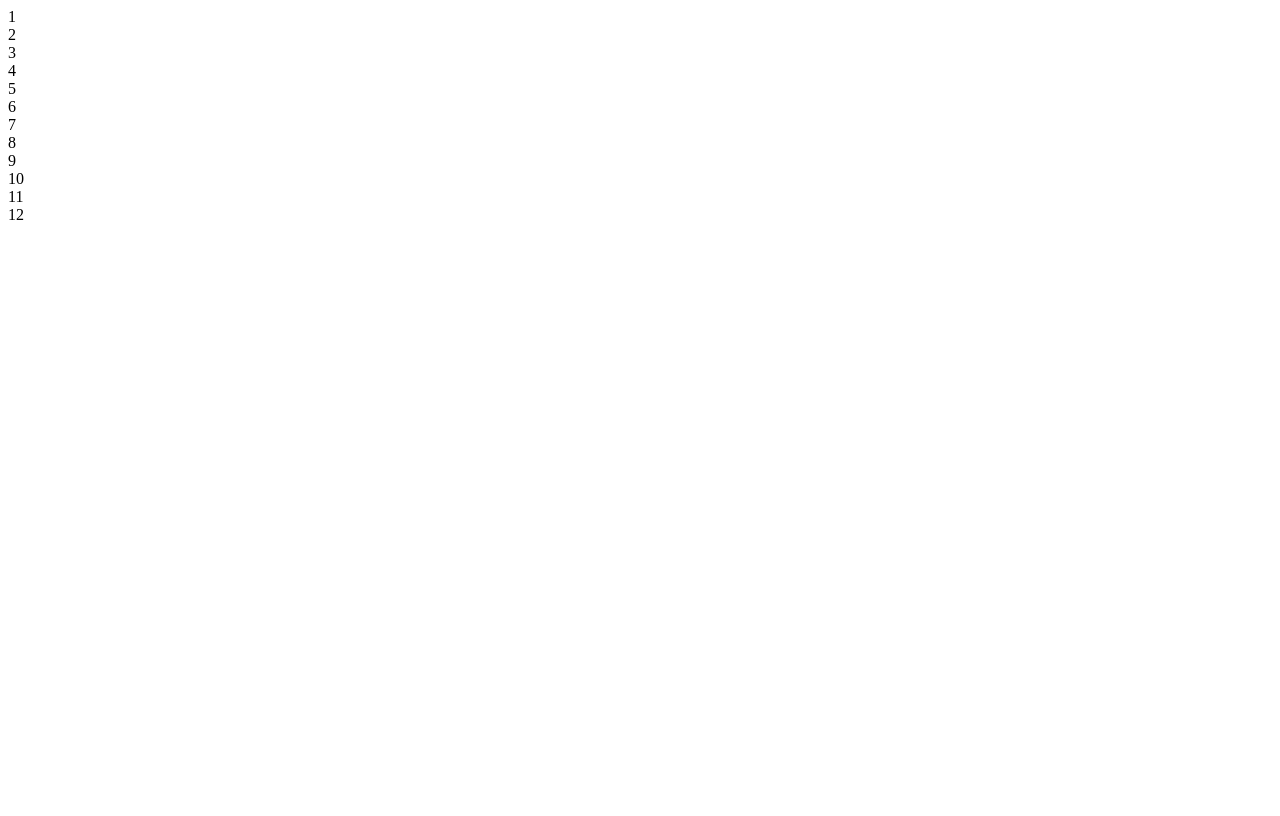
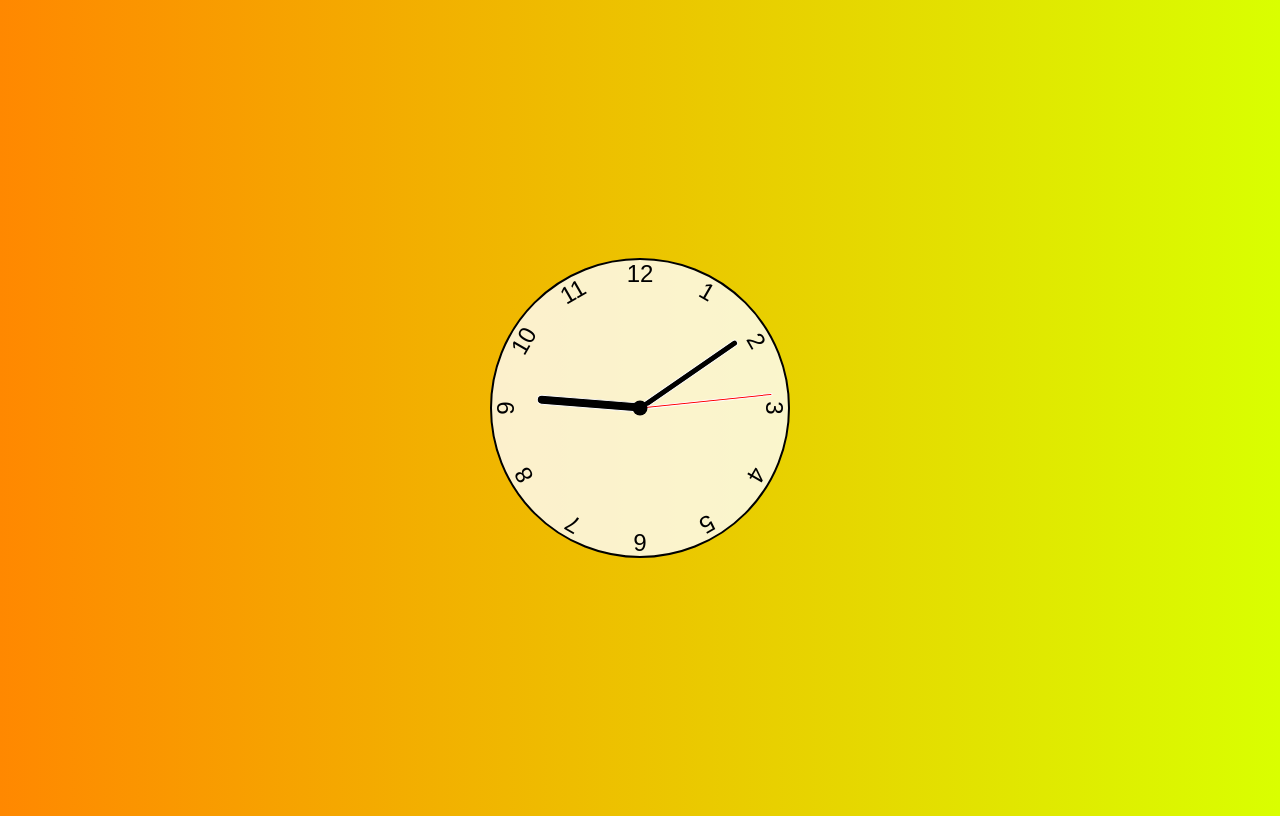
Before and after one commit to xiaoniuniu89/analog-clock, a plain HTML site: page index.html in a window 1280 px wide. Drawn offline with Linux system fonts and the light colour scheme.

Commit message:
initial commit

```diff
--- a/index.html
+++ b/index.html
@@ -6,13 +6,13 @@
     <meta name="viewport" content="width=device-width, initial-scale=1.0">
     <title>Clock</title>
     <link rel="stylesheet" href="style.css">
-    <script src="script.js"></script>
+    <script defer src="script.js"></script>
 </head>
 <body>
     <div class="clock">
-        <div class="hand hour"></div>
-        <div class="hand minute"></div>
-        <div class="hand second"></div>
+        <div class="hand hour" data-hour-hand></div>
+        <div class="hand minute" data-minute-hand></div>
+        <div class="hand second" data-second-hand></div>
         <div class="number number1">1</div>
         <div class="number number2">2</div>
         <div class="number number3">3</div>
--- a/script.js
+++ b/script.js
@@ -0,0 +1,21 @@
+setInterval(setClock, 10000)
+
+const hourHand = document.querySelector('[data-hour-hand]')
+const minuteHand = document.querySelector('[data-minute-hand]')
+const secondHand = document.querySelector('[data-second-hand]')
+
+function setClock(){
+    const currentDate = new Date()
+    const secondsRatio = currentDate.getSeconds() / 60
+    const minutesRatio = (secondsRatio + currentDate.getMinutes()) / 60
+    const hoursRatio = (minutesRatio + currentDate.getHours ()) / 12
+    setRotation(secondHand, secondsRatio)
+    setRotation(minuteHand, minutesRatio)
+    setRotation(hourHand, hoursRatio)
+}
+
+function setRotation(element, rotationRatio){
+    element.style.setProperty('--rotation', rotationRatio * 360)
+}
+
+setClock()
--- a/style.css
+++ b/style.css
@@ -0,0 +1,111 @@
+*, *::after, *::before {
+    box-sizing: border-box;
+    font-family: Gotham Rounded, sans-serif;
+}
+
+body {
+    background: linear-gradient(to right, rgb(255, 136, 0), rgb(217, 255, 0));
+    display: flex;
+    justify-content: center;
+    align-items: center;
+    min-height: 100vh;
+    overflow: hidden;
+}
+
+.clock {
+    width: 300px;
+    height: 300px;
+    background-color: rgba(255, 255, 255, .8);
+    border-radius: 50%;
+    border: 2px solid black;
+    position: relative;
+}
+
+.clock .number {
+    --rotation: 0;
+    position: absolute;
+    width: 100%;
+    height: 100%;
+    text-align: center;
+    transform: rotate(var(--rotation));
+    font-size: 1.5rem;
+}
+
+.clock .number1 {
+    --rotation: 30deg;
+}
+.clock .number2 {
+    --rotation: 60deg;
+}
+.clock .number3 {
+    --rotation: 90deg;
+}
+.clock .number4 {
+    --rotation: 120deg;
+}
+.clock .number5 {
+    --rotation: 150deg;
+}
+.clock .number6 {
+    --rotation: 180deg;
+}
+.clock .number7 {
+    --rotation: 210deg;
+}
+.clock .number8 {
+    --rotation: 240deg;
+}
+.clock .number9 {
+    --rotation: 270deg;
+}
+.clock .number10 {
+    --rotation: 300deg;
+}
+.clock .number11 {
+    --rotation: 330deg;
+}
+
+.clock .hand {
+    --rotation: 0;
+    position: absolute;
+    bottom: 50%;
+    left: 50%;
+    background-color: black;
+    border: 1px solid white;
+    border-top-left-radius: 10px;
+    border-top-right-radius: 10px;
+    z-index: 10;
+    transform-origin: bottom;
+    transform: translateX(-50%) rotate(calc(var(--rotation) * 1deg));
+}
+
+.clock::after {
+    content: '';
+    position: absolute;
+    background-color: black;
+    z-index: 11;
+    width: 15px;
+    height: 15px;
+    top: 50%;
+    left: 50%;
+    transform: translate(-50%, -50%);
+    border-radius: 50%;
+
+}
+.clock .hand.second{
+    width: 3px;
+    height: 45%;
+    background-color: red;
+}
+
+.clock .hand.minute{
+    width: 7px;
+    height: 40%;
+    background-color: black;
+}
+
+.clock .hand.hour{
+    width: 10px;
+    height: 35%;
+    background-color: black;
+}
```
